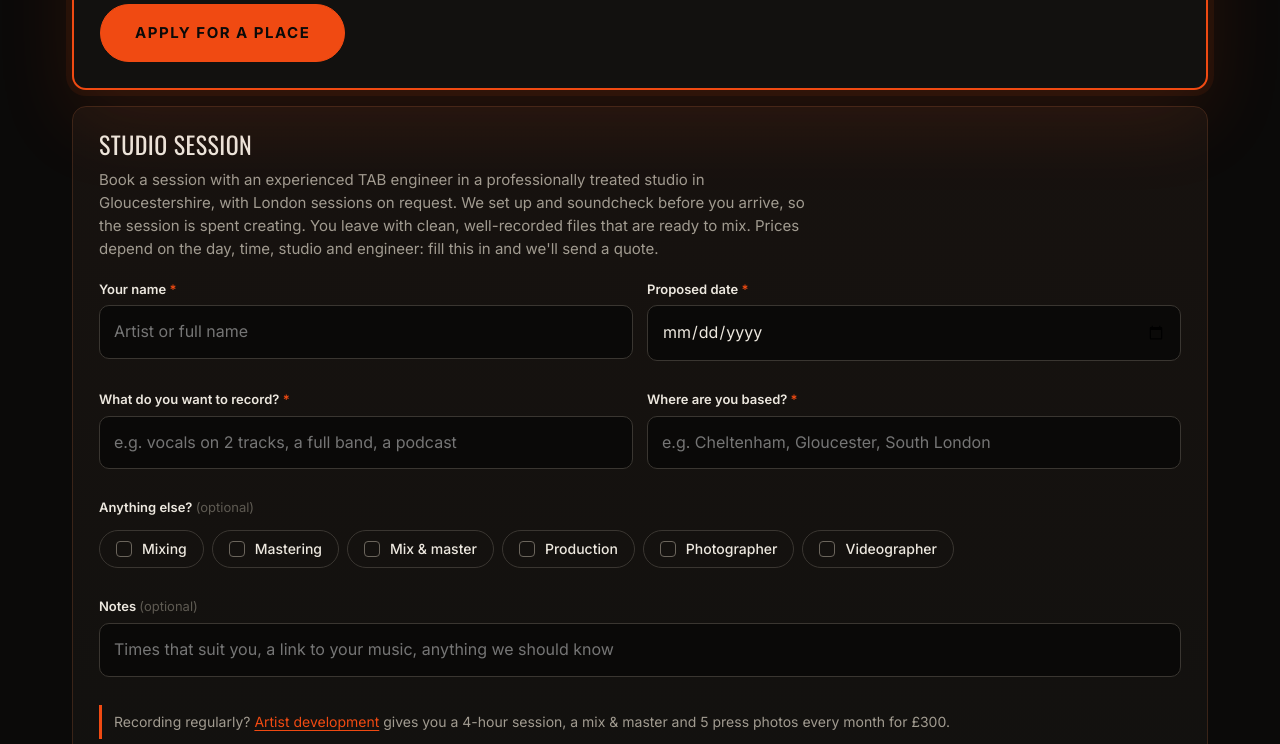
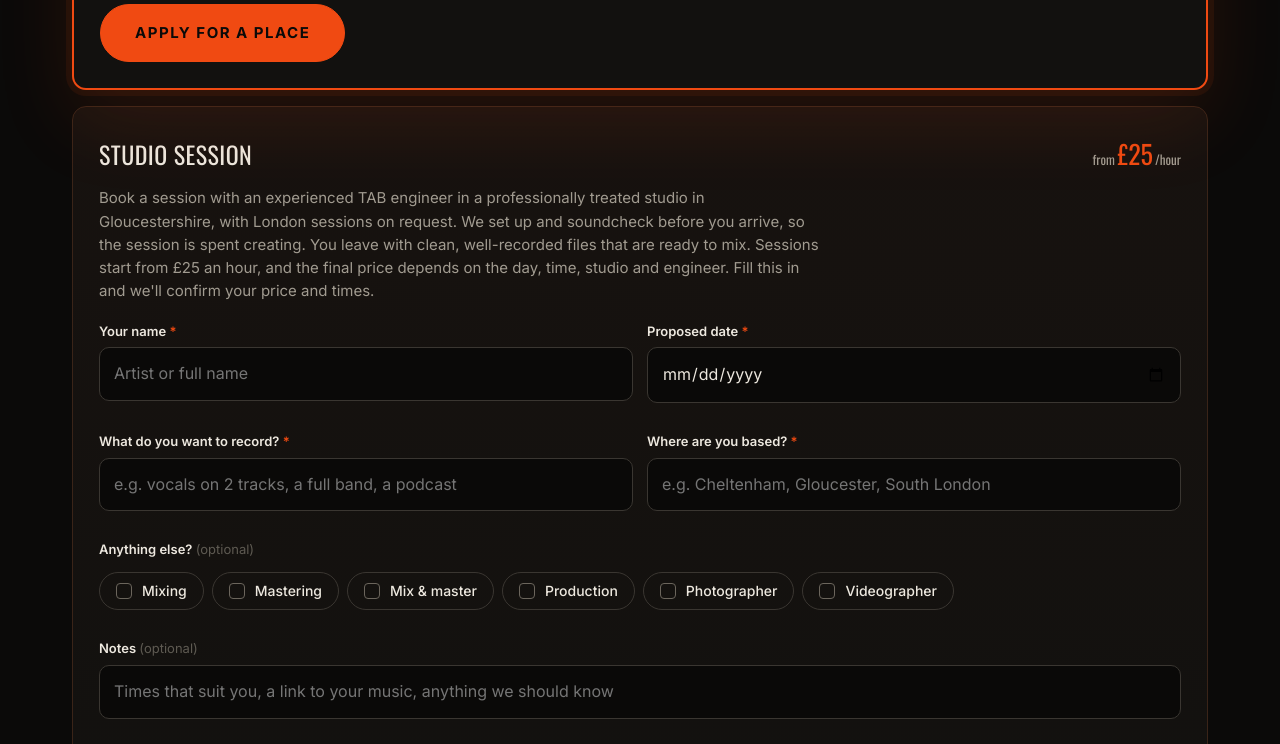
Before and after one commit to Webhosting-com/cubs.web, a plain HTML site: page index.html in a window 1280 px wide. Shown: the part 8060-8804 px from the top of the page. Drawn offline with nearby package versions, Linux system fonts and the light colour scheme.

Commit message:
Services: studio from £25/hr, artist development payment terms
Co-Authored-By: Claude Opus 5.5 <noreply@anthropic.com>
Claude-Session: https://claude.ai/code/session_01LZBd3YDra9VV1hafNYbhB3

```diff
--- a/index.html
+++ b/index.html
@@ -627,8 +627,8 @@ nav.main a.cur{color:var(--ink)}
 <a class="btn svc-wa svc-big" href="#" data-wa="dev" target="_blank" rel="noopener">Apply for a place</a>
 </article>
 <article class="svc-card svc-book" id="studioBook">
-<div class="svc-top"><h3>Studio session</h3></div>
-<p>Book a session with an experienced TAB engineer in a professionally treated studio in Gloucestershire, with London sessions on request. We set up and soundcheck before you arrive, so the session is spent creating. You leave with clean, well-recorded files that are ready to mix. Prices depend on the day, time, studio and engineer: fill this in and we'll send a quote.</p>
+<div class="svc-top"><h3>Studio session</h3><b><small>from </small>£25<small>/hour</small></b></div>
+<p>Book a session with an experienced TAB engineer in a professionally treated studio in Gloucestershire, with London sessions on request. We set up and soundcheck before you arrive, so the session is spent creating. You leave with clean, well-recorded files that are ready to mix. Sessions start from £25 an hour, and the final price depends on the day, time, studio and engineer. Fill this in and we'll confirm your price and times.</p>
 <form class="enq sb-form" id="studioForm" novalidate>
 <div class="sb-row">
 <div class="field"><label for="sbName">Your name <span class="req">*</span></label><input id="sbName" autocomplete="name" placeholder="Artist or full name"><p class="err">Add your name.</p></div>
@@ -653,7 +653,7 @@ nav.main a.cur{color:var(--ink)}
 <li><b>Deposit:</b> a 50% deposit, paid by the payment link we send you, confirms your booking. The rest is due on the day or before files are delivered.</li>
 <li><b>Moving or cancelling:</b> give us at least 48 hours' notice and we'll move your booking or refund the deposit. With less notice, the deposit is kept.</li>
 <li><b>Changes to mixes and masters:</b> one round of changes is included. A round is one set of notes sent together. Extra rounds are £25 each. New parts, re-recorded vocals or a different beat count as a new mix.</li>
-<li><b>Artist development:</b> £300 a month on a 3-month minimum. Availability is limited. When it's full, you can join the waiting list and we'll message you when a place opens.</li>
+<li><b>Artist development:</b> £300 a month on a 3-month minimum, paid monthly in advance. Unused studio time doesn't roll over to the next month. Availability is limited. When it's full, you can join the waiting list and we'll message you when a place opens.</li>
 </ul></div>
 </div></section>
 <section class="s" id="subscribe"><div class="wrap"><div class="sub">
```
